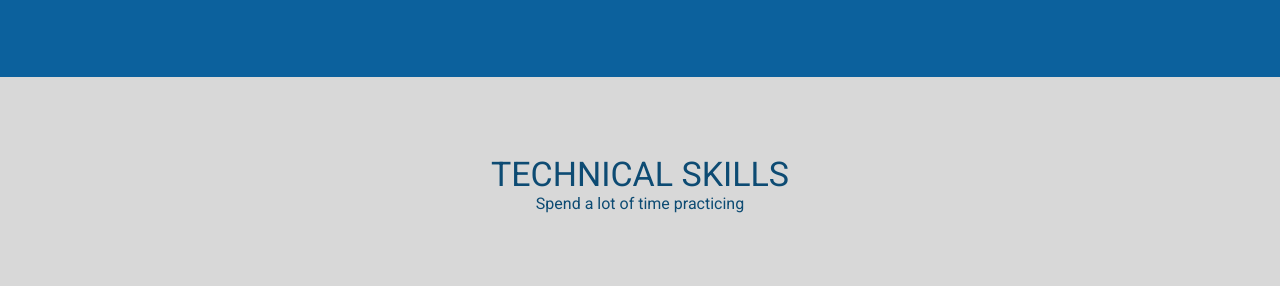
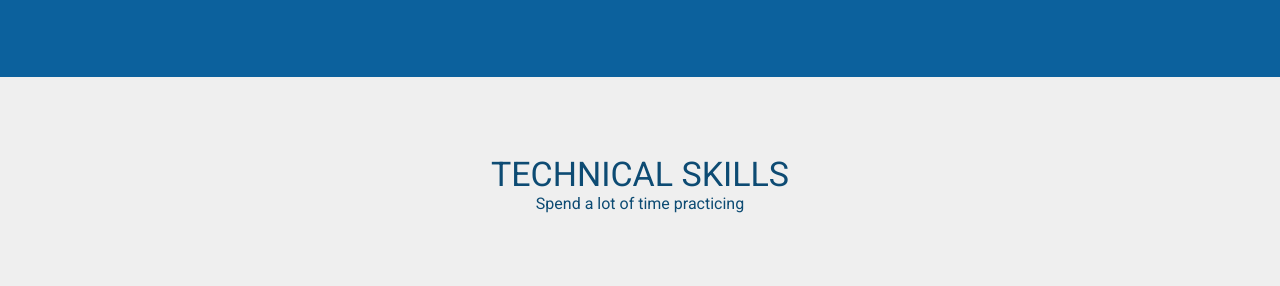
Before and after one commit to johnchan822/Interview, a plain HTML site: page index.html in a window 1280 px wide. Shown: the part 1362-1648 px from the top of the page. Drawn offline with Linux system fonts and the light colour scheme.

Commit message:
Update johnchan.css

```diff
--- a/css/johnchan.css
+++ b/css/johnchan.css
@@ -190,7 +190,7 @@ border: 3px solid white;
 .skills{
 
 width: 100%;
-		background-color:#d8d8d8;
+		background-color:#efefef;
 		padding-top:20px;
 		padding-bottom: 650px;
 
```
